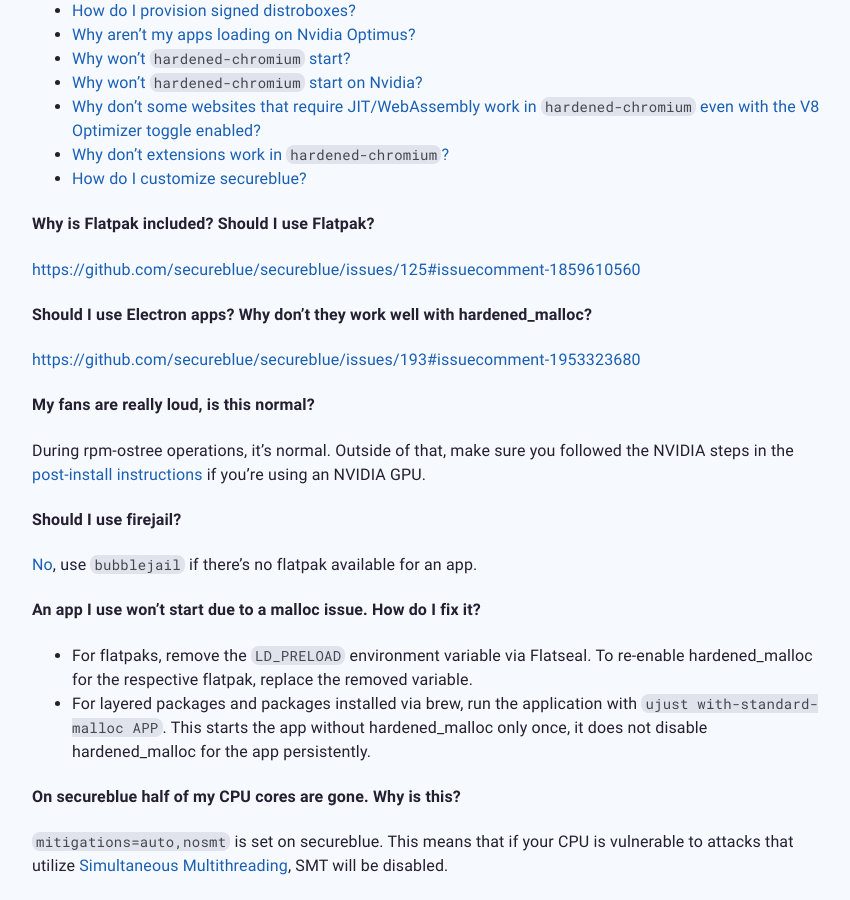
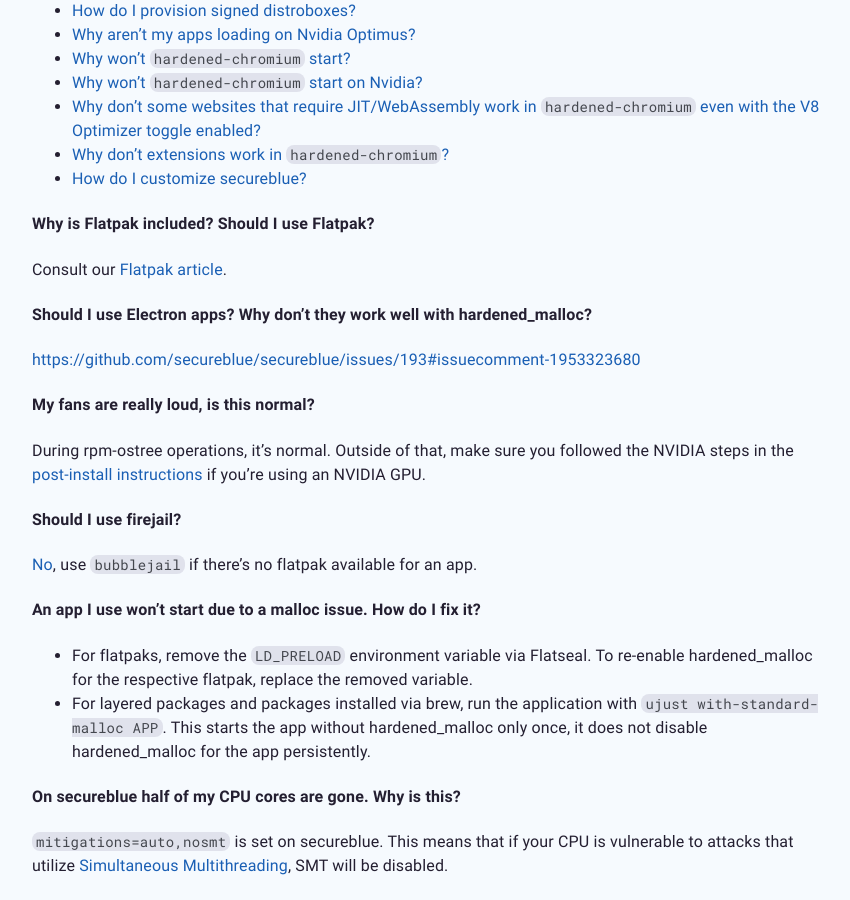
Before and after one commit to secureblue/secureblue.github.io, a Jekyll site: the page built from content/FAQ.md, in a window 1280 px wide and 900 px high, scrolled down 668 px. Shown: the whole window, without its empty margins (208-1058 px from the left). Built offline with Jekyll 4.4.1, drawn with Linux system fonts in a browser that asks for light colours.

Commit message:
update article link

```diff
--- a/content/FAQ.md
+++ b/content/FAQ.md
@@ -37,7 +37,7 @@
 #### Why is Flatpak included? Should I use Flatpak?
 {: #flatpak}
 
-[https://github.com/secureblue/secureblue/issues/125#issuecomment-1859610560](https://github.com/secureblue/secureblue/issues/125#issuecomment-1859610560)
+Consult our <a href="/articles/flatpak">Flatpak article</a>.
 
 #### Should I use Electron apps? Why don't they work well with hardened_malloc?
 {: #electron}
```
